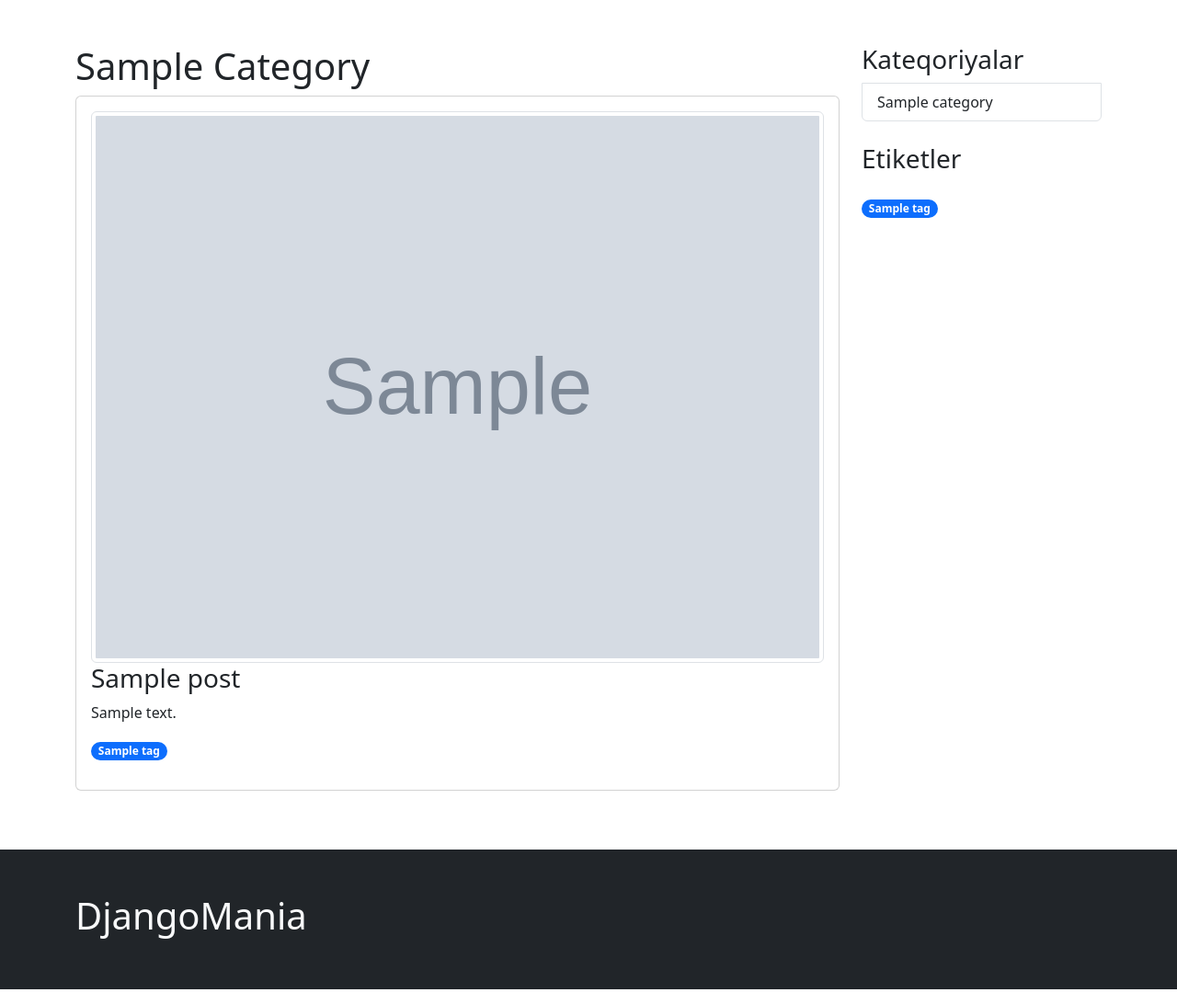
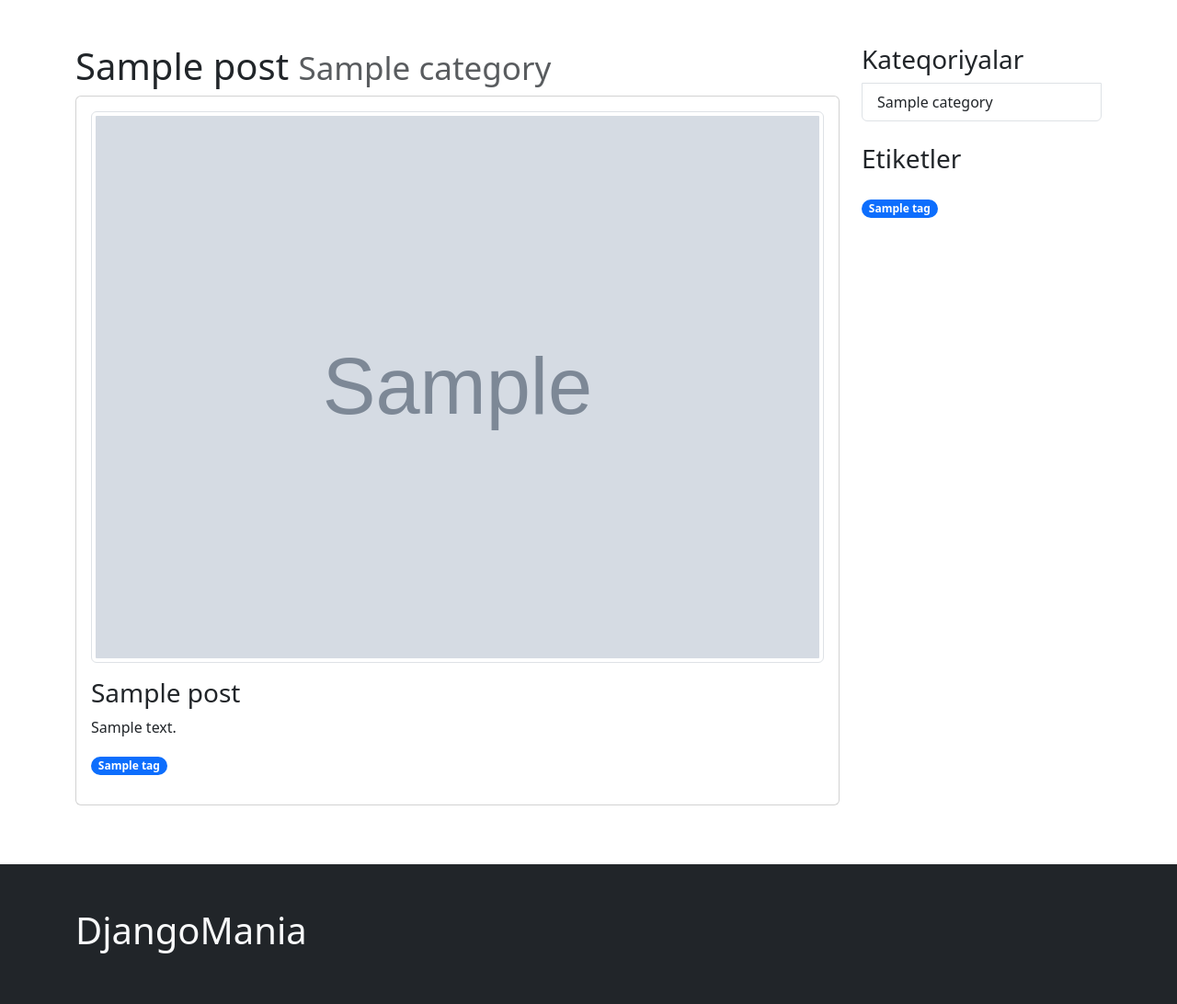
Before and after one commit to romasecure84/djangomania, a Django app: template blog/templates/blog/post_detail.html in a window 1280 px wide. Shown: the part 56-1148 px from the top of the page at 92% size. Run offline with Django 5.2, Linux system fonts and the light colour scheme; the template is opened without the code that fills it: most values are stand-ins (such as "Sample title", 1, 10 or a date in 2020); grey boxes marked "Sample" are stand-in pictures.

Commit message:
duzelisler edildi

```diff
--- a/blog/templates/blog/post_detail.html
+++ b/blog/templates/blog/post_detail.html
@@ -3,15 +3,17 @@
 {% block container %}
   <div class="row">
     <div class="col-sm-9">
-      {% if category %}
-        <h1>{{ category.title|title }}</h1>
-      {% endif %}
+        <h1>{{ post.title }}
+          <small class="text-muted">
+            {{ post.category.title}}
+          </small>
+        </h1>
       <div class="col mb-3">
         <div class="card">
           <div class="card-body">
             <img src="{{ post.cover_image.url }}" alt="" class="w-100 img-thumbnail" />
-            <h3 class="card-title">{{ post.title }}</h3>
-            <p class="card-text">{{ post.content }}</p>
+            <h3 class="card-title mt-3">{{ post.title }}</h3>
+            <p class="card-text">{{ post.content | safe }}</p>
             <ul class="list-inline">
               {% for tag in post.tag.all %}
                 <li class="list-inline-item">
--- a/blog/urls.py
+++ b/blog/urls.py
@@ -7,5 +7,6 @@ urlpatterns = [
     path('', all_post_view, name='all_post_view'),
     path('category/<slug:category_slug>/', category_view, name='category_view'),
     path('tag/<slug:tag_slug>/', tag_view, name='tag_view'),
+
     path('category/<slug:category_slug>/<slug:post_slug>/', post_detail_view, name='post_detail_view'),
 ]
```
Also changed, not shown: blog/models.py (+4 -11 lines), blog/templates/blog/all_posts.html (+13 -7 lines), blog/views.py (+9 -4 lines), db.sqlite3.
